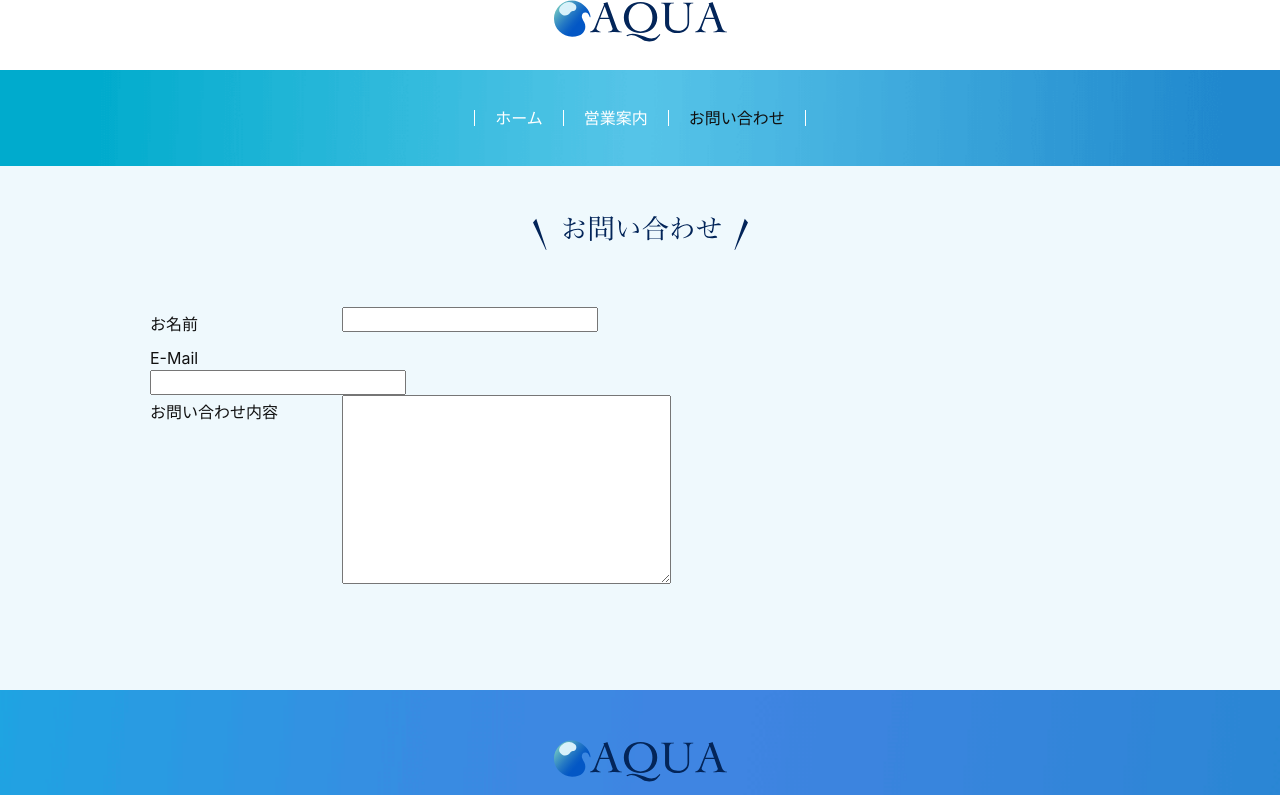
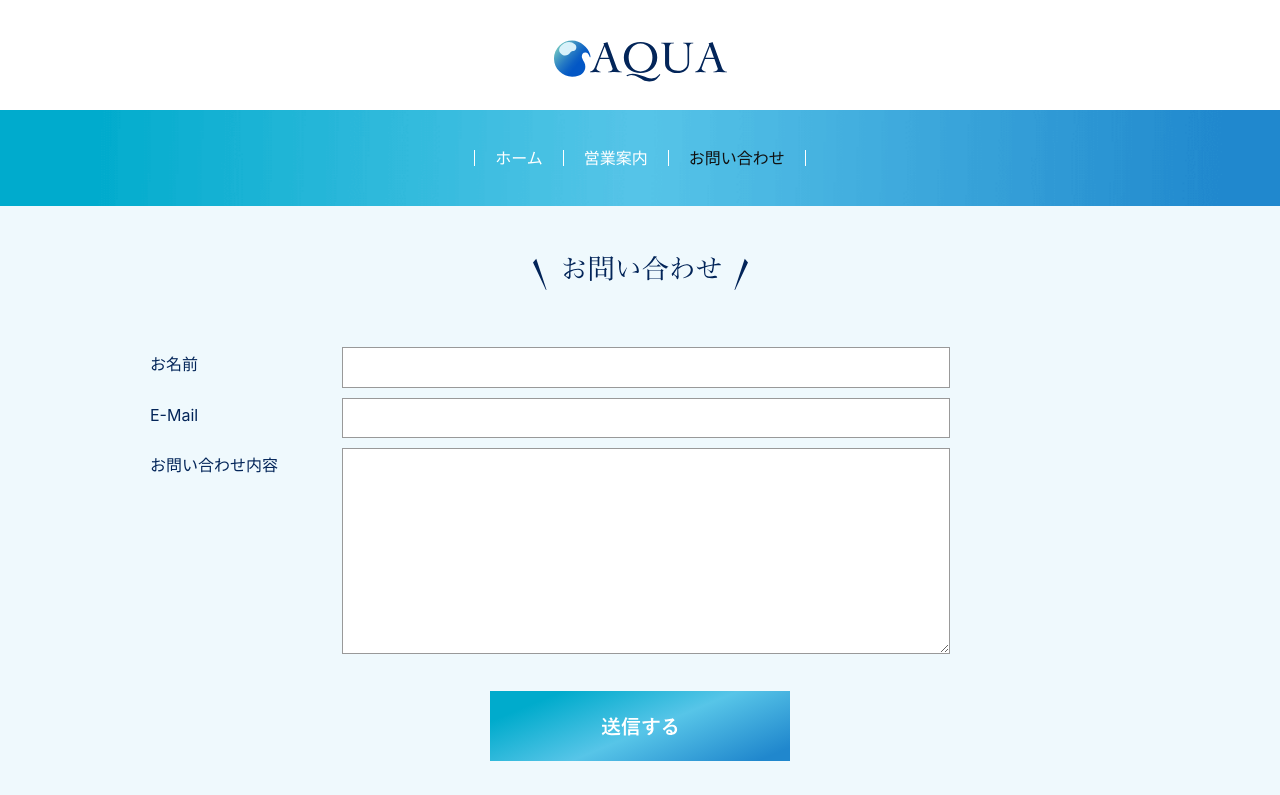
Before and after one commit to mikahiro-56/J1A129, a plain HTML site: page lesson7/contact/index.html in a window 1280 px wide. Shown: the top 795 px of the page. Drawn offline with Linux system fonts and the light colour scheme.

Commit message:
Add files via upload

```diff
--- a/lesson7/contact/index.html
+++ b/lesson7/contact/index.html
@@ -59,11 +59,11 @@
         <label for="yourName" class="form-label">お名前</label>
         <div class="form-col">
         <!-- 入力欄：テキスト -->
-        <input type="text" name="お名前" id="yourname">
+        <input type="text" name="お名前" id="yourName">
         </div>
       </div>
       <!-- E-Mail -->
-      <div class="form-col">
+      <div class="form-group">
         <!-- 項目名 -->
         <label for="yourEmail" class="form-label">E-Mail</label>
         <div class="form-col">
@@ -81,8 +81,8 @@
         </div>
       </div>
       <!-- 送信ボタン -->
-      <div>
-
+      <div class="form-btn">
+        <button type="submit"><img src="../img/btn_send.svg" alt="送信する"></button>
       </div>
       </form>
       <!-- フォームここまで -->
--- a/lesson7/css/style.css
+++ b/lesson7/css/style.css
@@ -246,40 +246,44 @@ address {
 -------------------------------------------------- */
 /* フォームの3つのブロックに対する指定 */
 .form-group {
-
+  margin-bottom: 20px;
 }
 /* 項目名に対する指定 */
 .form-label {
-
-
-
+  display: block;
+  margin-bottom: 10px;
+  color: #032559;
 }
 /* 送信ボタンを囲む<div>に対する指定 */
 .form-btn {
-
-
+  margin: 30px 0;
+  text-align: center;
 }
 /* 入力欄に対する指定 */
-
-
-
-
-
+input[type="text"],
+input[type="email"],
+textarea {
+  width: 100%;
+  padding: 10px;
+  border: 1px solid #999;
+}
 /* 入力欄が:focus（入力状態）のとき */
-
-
-
-
+input[type="text"]:focus,
+input[type="email"]:focus,
+textarea:focus {
+  border-color: #032559;
+  outline: none;
+}
 /* 送信ボタン */
-
-
-
-
-
+button[type="submit"] {
+  background: none;
+  border: none;
+  cursor: pointer;
+}
 /* 送信ボタンが:hoverのとき */
-
-
-
+button[type="submit"]:hover {
+  opacity: 0.65;
+}
 /* --------------------------------------------------
   幅768px未満のスタイル指定 ここまで
 -------------------------------------------------- */
@@ -294,7 +298,7 @@ address {
 @media screen and (min-width: 768px) {
   /* ヘッダー */
   .header {
-    padding: 0;
+    padding:40px 0 0;
   }
   /* ロゴ */
   .logo {
```
